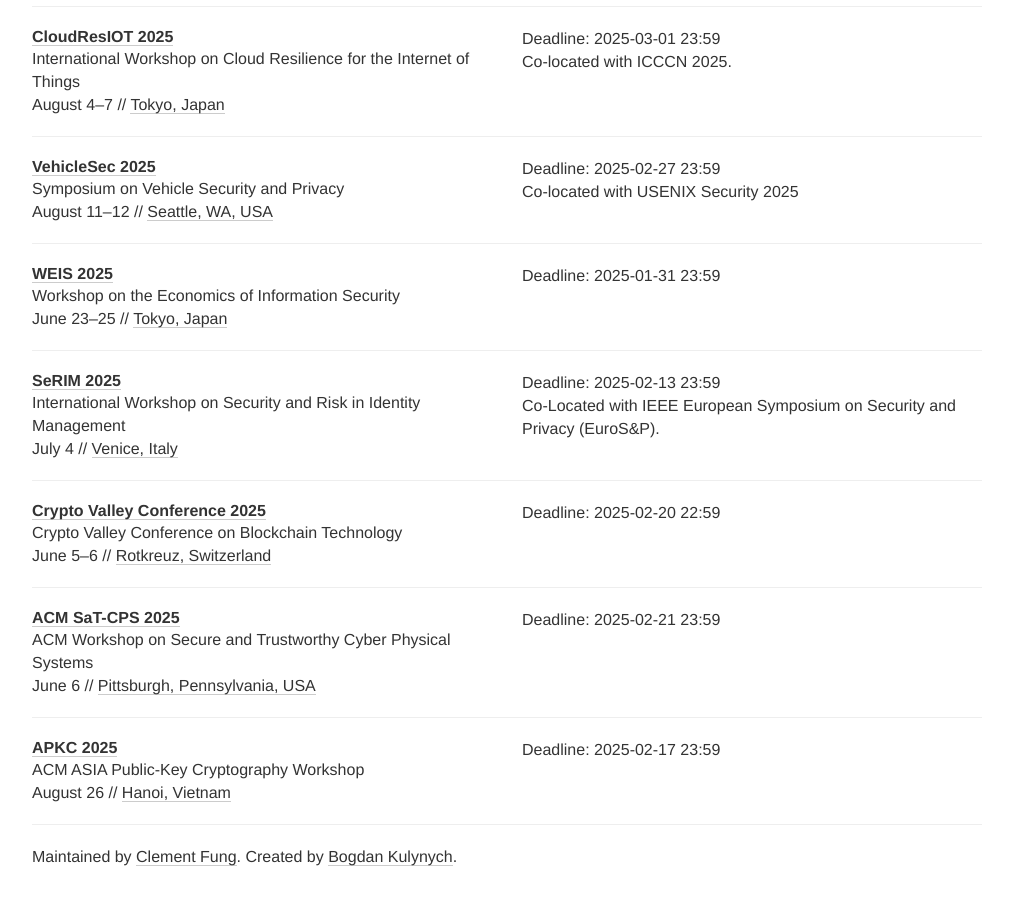
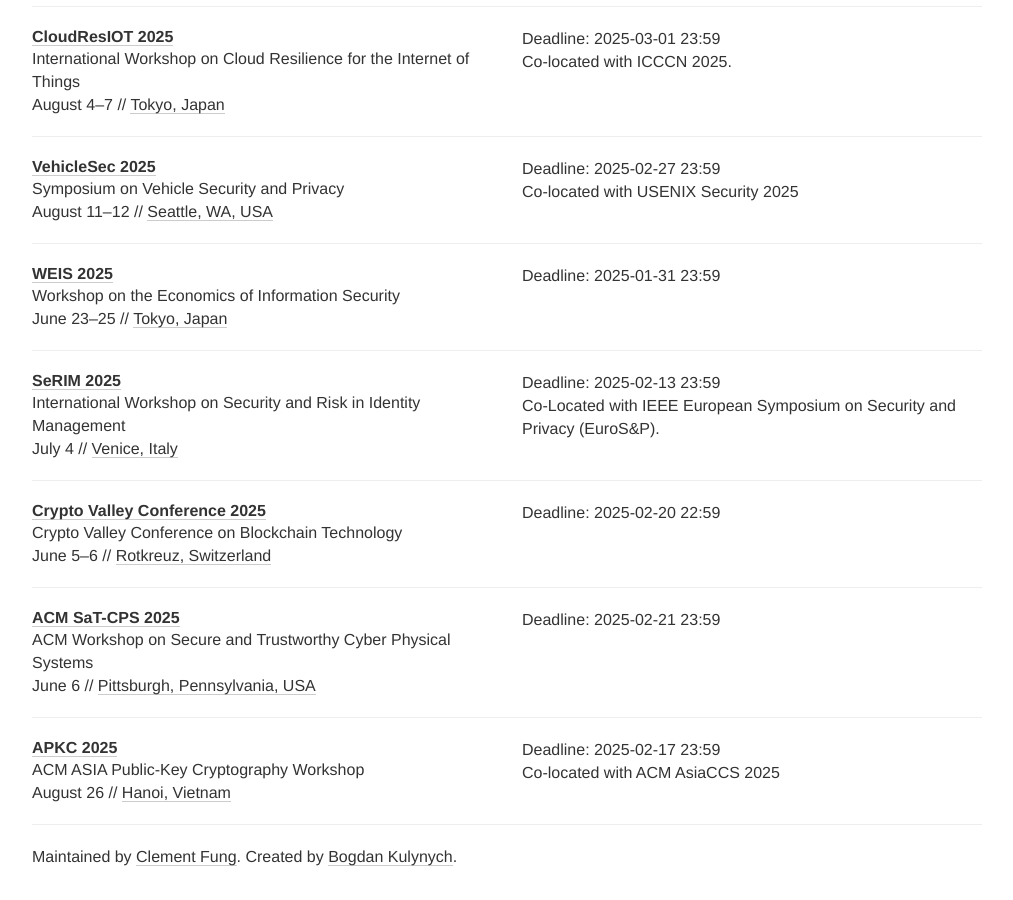
Before and after one commit to sec-deadlines/sec-deadlines.github.io, a Jekyll site: the page built from index.html, in a window 1280 px wide and 900 px high, scrolled down 16630 px. Shown: the whole window, without its empty margins (133-1146 px from the left). Built offline with Jekyll 4.4.1, drawn with Linux system fonts in a browser that asks for light colours; nearby versions of some CDN libraries; comment, search, counter and statistics services are not loaded.

Commit message:
add comment

```diff
--- a/_data/conferences.yml
+++ b/_data/conferences.yml
@@ -1240,6 +1240,7 @@
   description: ACM ASIA Public-Key Cryptography Workshop
   year: 2025
   link: https://iseclab.ec.t.kanazawa-u.ac.jp/en/APKC2025.html
+  comment: Co-located with ACM AsiaCCS 2025
   deadline: ["2025-02-17 23:59"]
   date: August 26
   place: Hanoi, Vietnam
```
